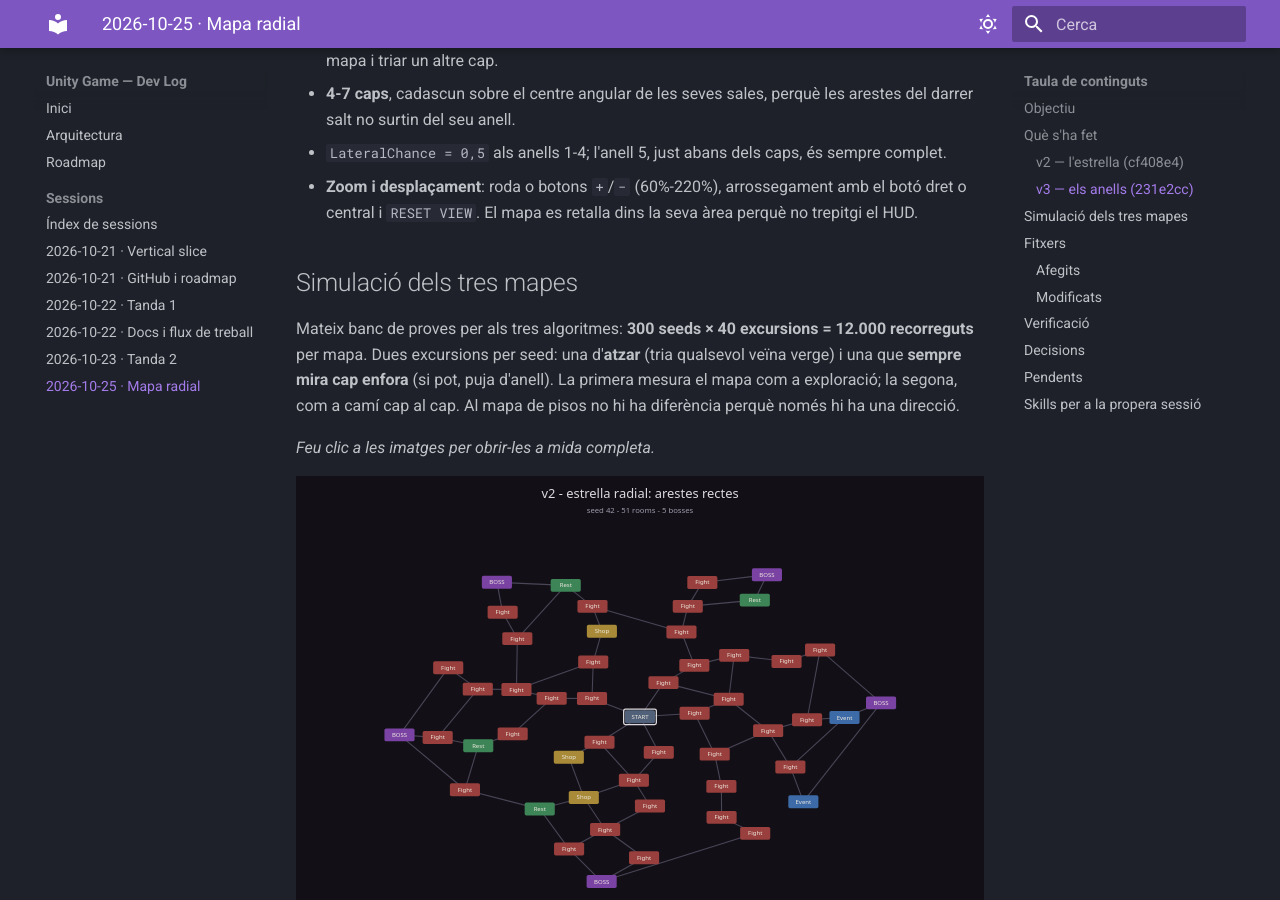
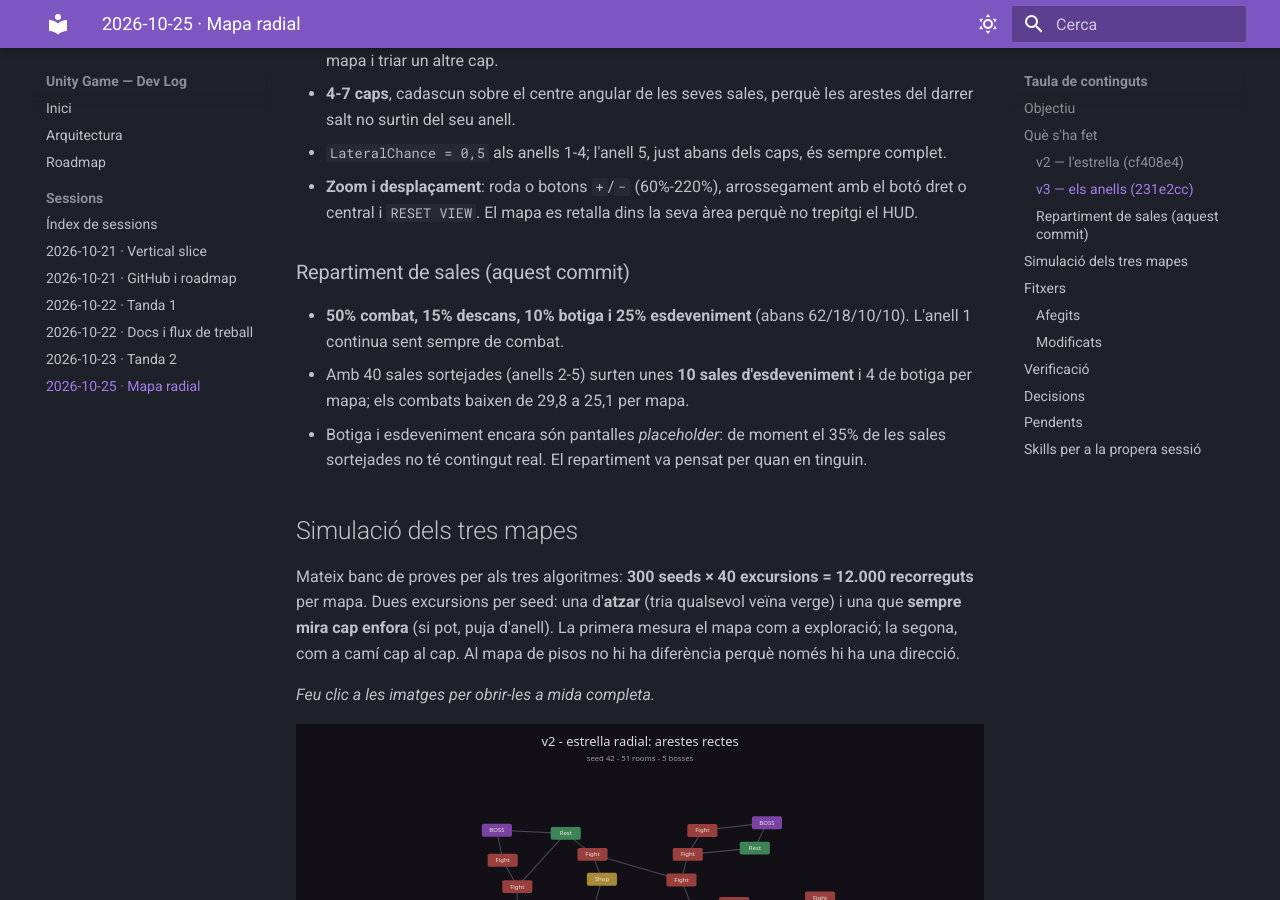
Before and after one commit to albertacedo/Unity-Game, an MkDocs documentation site: the page built from docs/sessions/2026-10-25-mapa-radial.md, in a window 1280 px wide and 900 px high, scrolled down 1057 px. Built offline with MkDocs 1.6.1 and Material for MkDocs 9.7.7, drawn with Linux system fonts in a browser that asks for light colours.

Commit message:
feat: rebalance room types to 50/15/10/25
Fight 50%, rest 15%, shop 10%, event 25% (was 62/18/10/10). Ring 1 stays combat-only.

Over 300 seeds: 25.1 fights, 6.0 rests, 4.0 shops and 10.0 events per map. The geometry is untouched (same RNG call count), so the 0 crossings and the walk numbers do not move.

Docs: the room type mix in arquitectura, a note in the 2026-10-25 session page and the regenerated v3 preview.

Verified: tools/compile-check.ps1 (0 errors, 0 warnings), Unity console 0 errors, 300-seed harness run.

```diff
--- a/docs/sessions/2026-10-25-mapa-radial.md
+++ b/docs/sessions/2026-10-25-mapa-radial.md
@@ -45,6 +45,15 @@
 - **Zoom i desplaçament**: roda o botons `+`/`−` (60%-220%), arrossegament amb el botó
   dret o central i `RESET VIEW`. El mapa es retalla dins la seva àrea perquè no
   trepitgi el HUD.
+
+### Repartiment de sales (aquest commit)
+
+- **50% combat, 15% descans, 10% botiga i 25% esdeveniment** (abans 62/18/10/10).
+  L'anell 1 continua sent sempre de combat.
+- Amb 40 sales sortejades (anells 2-5) surten unes **10 sales d'esdeveniment** i 4 de
+  botiga per mapa; els combats baixen de 29,8 a 25,1 per mapa.
+- Botiga i esdeveniment encara són pantalles *placeholder*: de moment el 35% de les
+  sales sortejades no té contingut real. El repartiment va pensat per quan en tinguin.
 
 ## Simulació dels tres mapes
 
```
Also changed, not shown: docs/arquitectura.md (+3 -0 lines), docs/img/mapa-v3-anells.svg, 1 other file.
